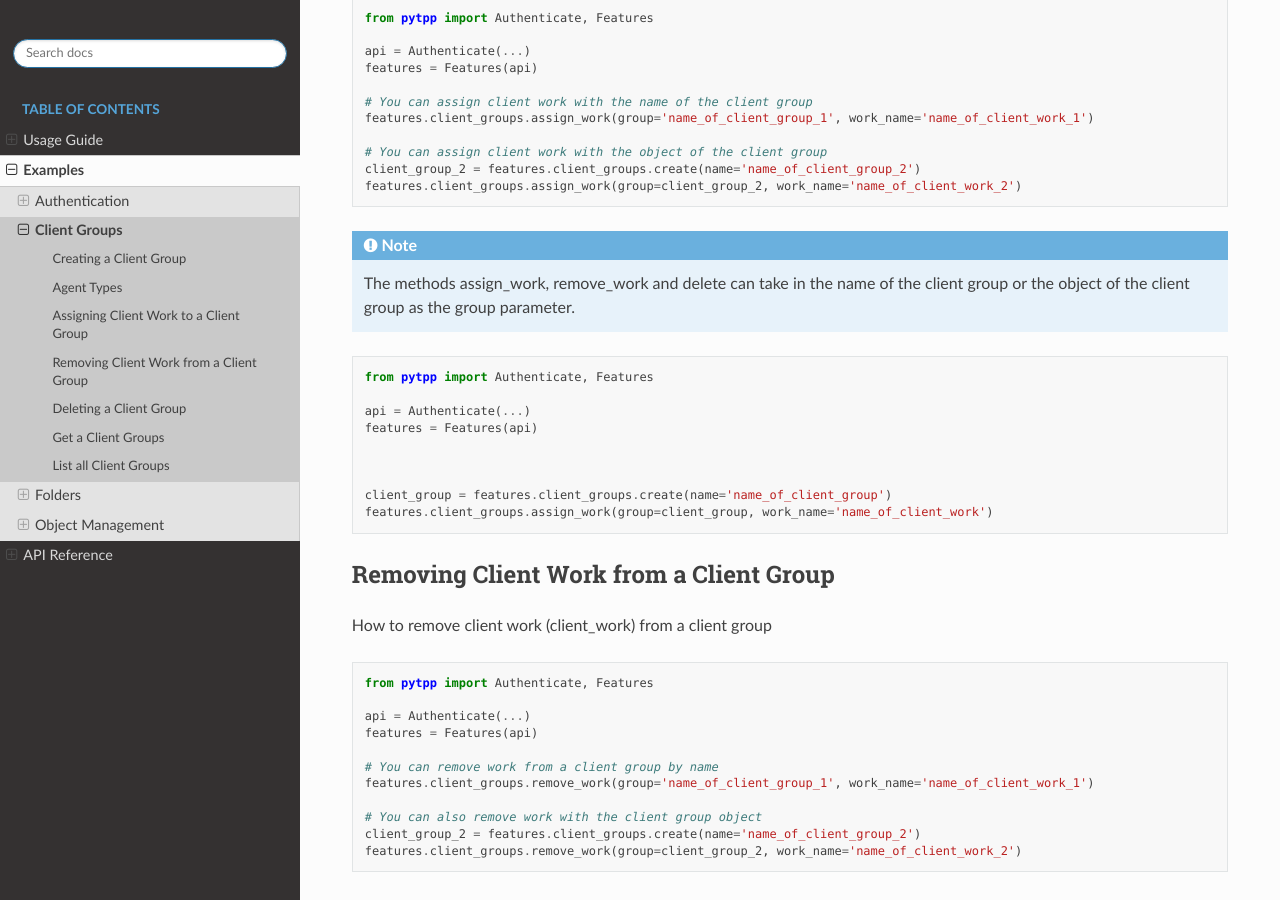
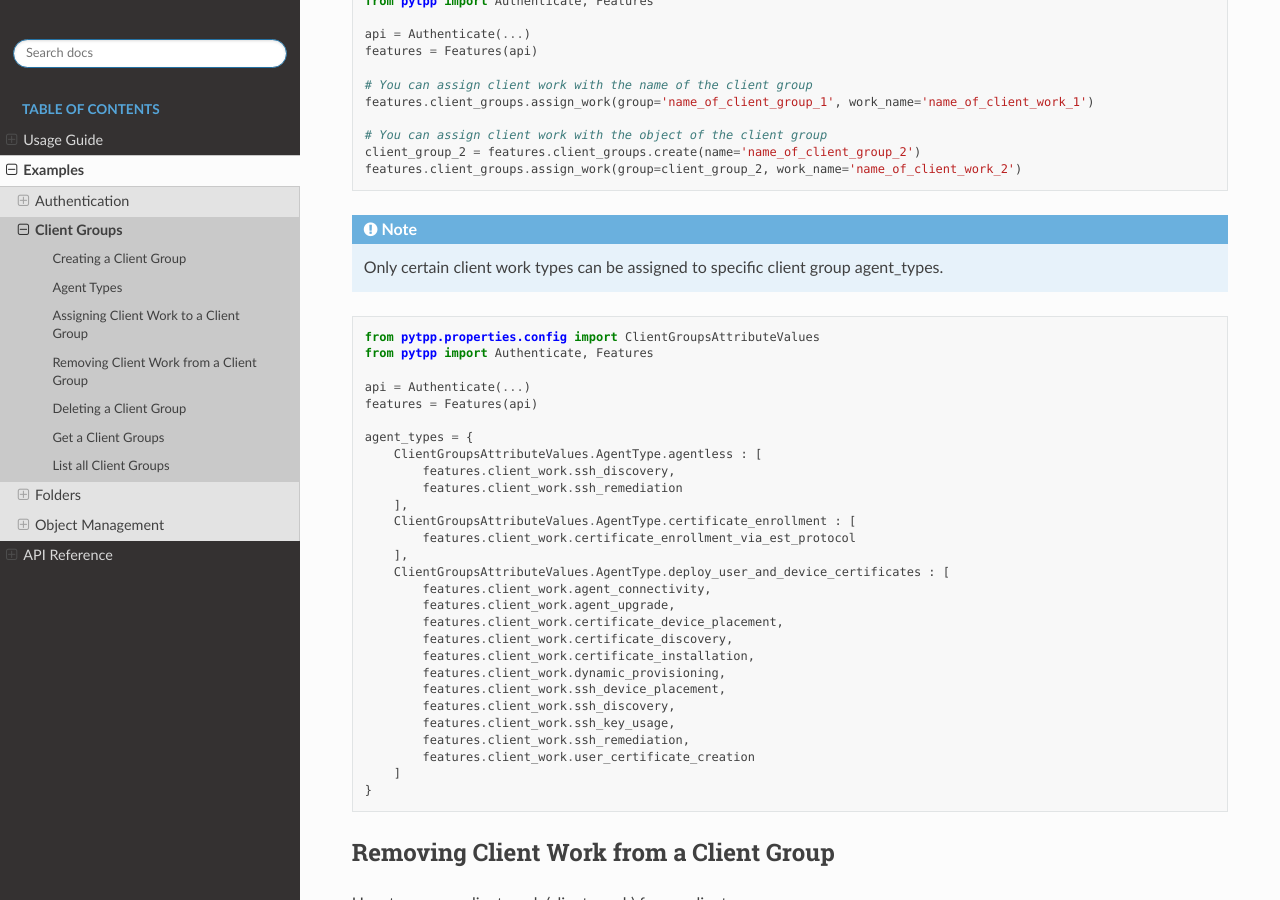
Before and after one commit to Venafi/pyVenafi, a Sphinx documentation site: the page built from pytpp/docs/rst/usage/examples/client_groups.rst, in a window 1280 px wide and 900 px high, scrolled down 1323 px. Built offline with Sphinx 7.4.7 and the Read the Docs theme 2.0.0, drawn with Linux system fonts in a browser that asks for light colours; some of the changed text lies outside the part shown.

Commit message:
adding client_work.rst

```diff
--- a/pytpp/docs/rst/usage/examples/client_groups.rst
+++ b/pytpp/docs/rst/usage/examples/client_groups.rst
@@ -69,19 +68,38 @@ How to assign client work (:ref:`client_work`) to a client group
     features.client_groups.assign_work(group=client_group_2, work_name='name_of_client_work_2')
 
 .. note::
-    The methods assign_work, remove_work and delete can take in the name of the client group or the object of the client group as the group parameter.
+    Only certain client work types can be assigned to specific client group agent_types.
 
 .. code-block:: python
 
+    from pytpp.properties.config import ClientGroupsAttributeValues
     from pytpp import Authenticate, Features
 
     api = Authenticate(...)
     features = Features(api)
 
-
-
-    client_group = features.client_groups.create(name='name_of_client_group')
-    features.client_groups.assign_work(group=client_group, work_name='name_of_client_work')
+    agent_types = {
+        ClientGroupsAttributeValues.AgentType.agentless : [
+            features.client_work.ssh_discovery,
+            features.client_work.ssh_remediation
+        ],
+        ClientGroupsAttributeValues.AgentType.certificate_enrollment : [
+            features.client_work.certificate_enrollment_via_est_protocol
+        ],
+        ClientGroupsAttributeValues.AgentType.deploy_user_and_device_certificates : [
+            features.client_work.agent_connectivity,
+            features.client_work.agent_upgrade,
+            features.client_work.certificate_device_placement,
+            features.client_work.certificate_discovery,
+            features.client_work.certificate_installation,
+            features.client_work.dynamic_provisioning,
+            features.client_work.ssh_device_placement,
+            features.client_work.ssh_discovery,
+            features.client_work.ssh_key_usage,
+            features.client_work.ssh_remediation,
+            features.client_work.user_certificate_creation
+        ]
+    }
 
 Removing Client Work from a Client Group
 ----------------------------------------
```
Also changed, not shown: other parts of pytpp/docs/rst/usage/examples/client_groups.rst (+0 -1 lines), pytpp/docs/rst/usage/examples/client_work.rst (added, +159 -0 lines).
